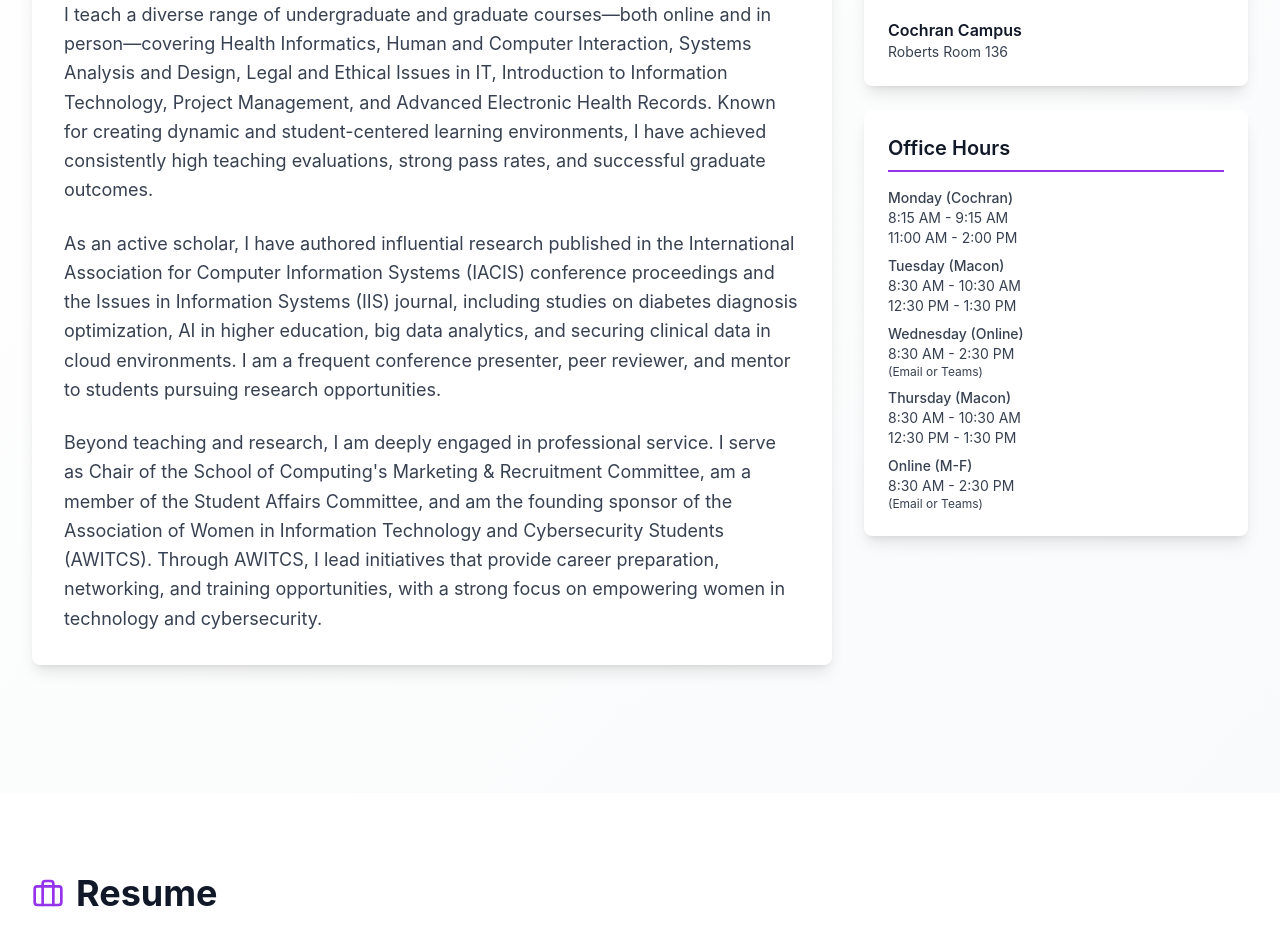
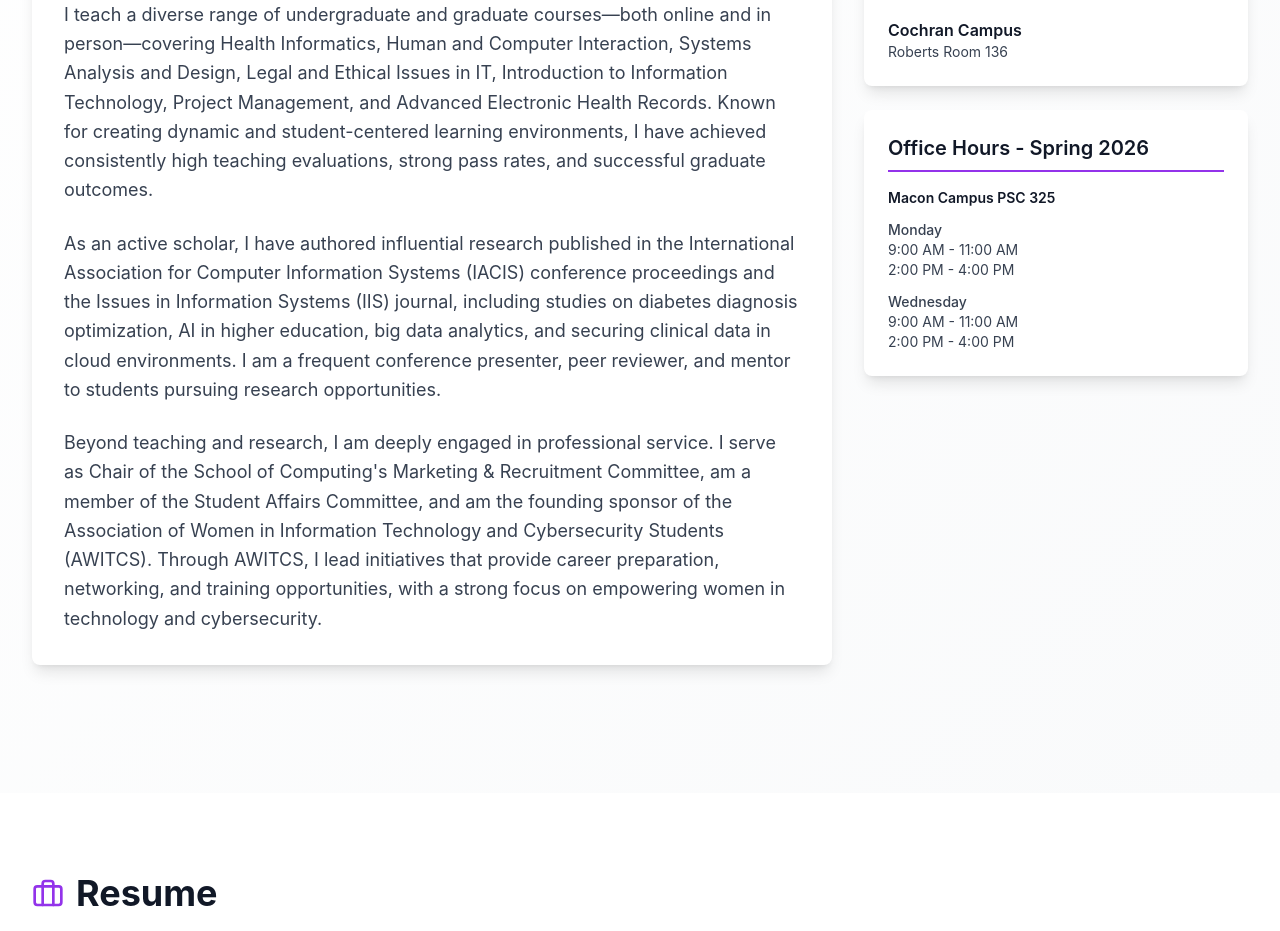
Before and after one commit to acmunoz14/Portfolio, a React (Vite) app: page / in a window 1280 px wide. Shown: the part 1322-2253 px from the top of the page. Built offline with nearby package versions, Linux system fonts and the light colour scheme.

Commit message:
Updated App.tsx

```diff
--- a/src/App.tsx
+++ b/src/App.tsx
@@ -159,32 +159,20 @@ function App() {
               </div>
 
               <div className="bg-white p-6 rounded-lg shadow-lg">
-                <h3 className="text-xl font-semibold text-gray-900 mb-4 border-b-2 border-purple-600 pb-2">Office Hours</h3>
-                <div className="space-y-2 text-sm text-gray-700">
-                  <div>
-                    <p className="font-medium">Monday (Cochran)</p>
-                    <p>8:15 AM - 9:15 AM</p>
-                    <p>11:00 AM - 2:00 PM</p>
+                <h3 className="text-xl font-semibold text-gray-900 mb-4 border-b-2 border-purple-600 pb-2">Office Hours - Spring 2026</h3>
+                <div className="space-y-3 text-sm text-gray-700">
+                  <div className="mb-3">
+                    <p className="font-semibold text-gray-900">Macon Campus PSC 325</p>
                   </div>
                   <div>
-                    <p className="font-medium">Tuesday (Macon)</p>
-                    <p>8:30 AM - 10:30 AM</p>
-                    <p>12:30 PM - 1:30 PM</p>
+                    <p className="font-medium">Monday</p>
+                    <p>9:00 AM - 11:00 AM</p>
+                    <p>2:00 PM - 4:00 PM</p>
                   </div>
                   <div>
-                    <p className="font-medium">Wednesday (Online)</p>
-                    <p>8:30 AM - 2:30 PM</p>
-                    <p className="text-xs">(Email or Teams)</p>
-                  </div>
-                  <div>
-                    <p className="font-medium">Thursday (Macon)</p>
-                    <p>8:30 AM - 10:30 AM</p>
-                    <p>12:30 PM - 1:30 PM</p>
-                  </div>
-                  <div>
-                    <p className="font-medium">Online (M-F)</p>
-                    <p>8:30 AM - 2:30 PM</p>
-                    <p className="text-xs">(Email or Teams)</p>
+                    <p className="font-medium">Wednesday</p>
+                    <p>9:00 AM - 11:00 AM</p>
+                    <p>2:00 PM - 4:00 PM</p>
                   </div>
                 </div>
               </div>
```
